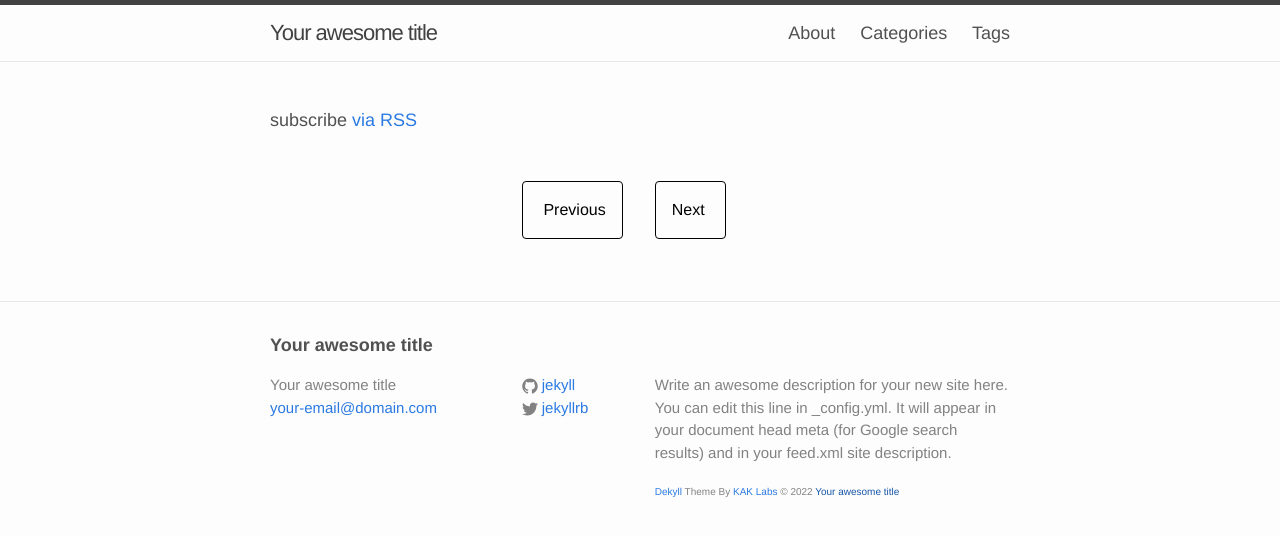
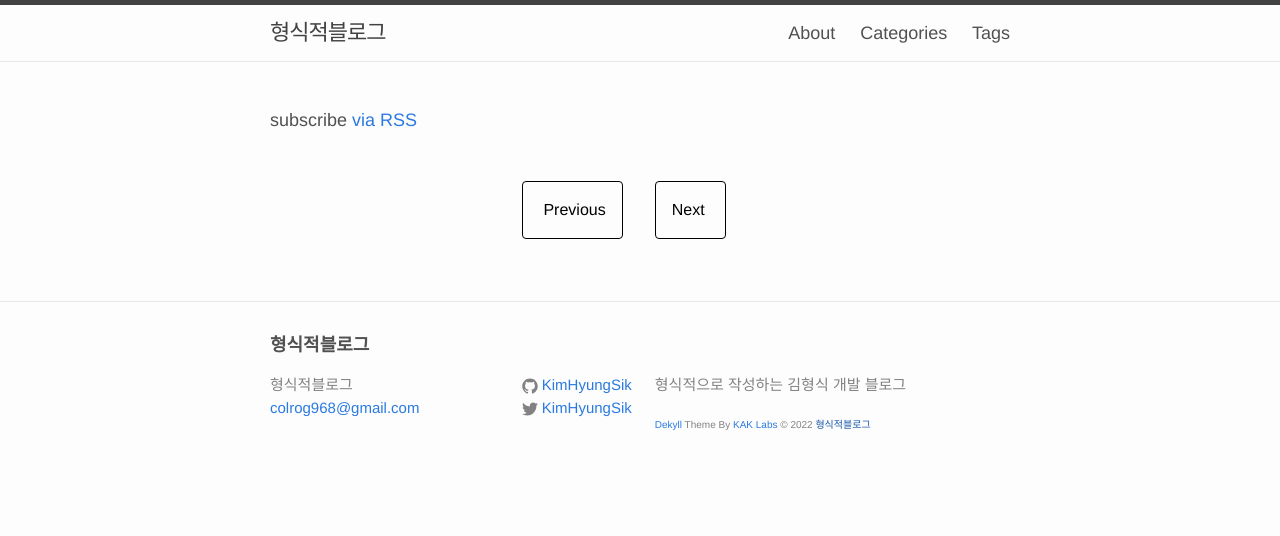
Before and after one commit to KimHyungSik/KimHyungSik.github.io, a Jekyll site: the page built from index.html, in a window 1280 px wide. Shown: the top 536 px of the page. Built offline with Jekyll 4.4.1, drawn with Linux system fonts in a browser that asks for light colours; the list of posts is cut into pages by our own code.

Commit message:
make blog 12

```diff
--- a/_config.yml
+++ b/_config.yml
@@ -6,17 +6,15 @@
 # 'jekyll serve'. If you change this file, please restart the server process.
 
 # Site settings
-title: Your awesome title
-email: your-email@domain.com
+title: 형식적블로그
+email: colrog968@gmail.com
 description: > # this means to ignore newlines until "baseurl:"
-  Write an awesome description for your new site here. You can edit this
-  line in _config.yml. It will appear in your document head meta (for
-  Google search results) and in your feed.xml site description.
+  형식적으로 작성하는 김형식 개발 블로그
 baseurl: "" # the subpath of your site, e.g. /blog
-url: "http://yourdomain.com" # the base hostname & protocol for your site
+url: "" # the base hostname & protocol for your site
 
 social_sharing: true
-github_username:  jekyll
+github_username:  KimHyungSik
 google_analytic_id:
 disqus_name:
 permalink: /:year/:month/:day/:title:output_ext
@@ -47,7 +45,7 @@ jekyll-archives:
 # jekyll seo tag settings
 logo: assets/images/example-image.png
 twitter:
-  username: jekyllrb
+  username: KimHyungSik
 
 # Build settings
 markdown: kramdown
```
